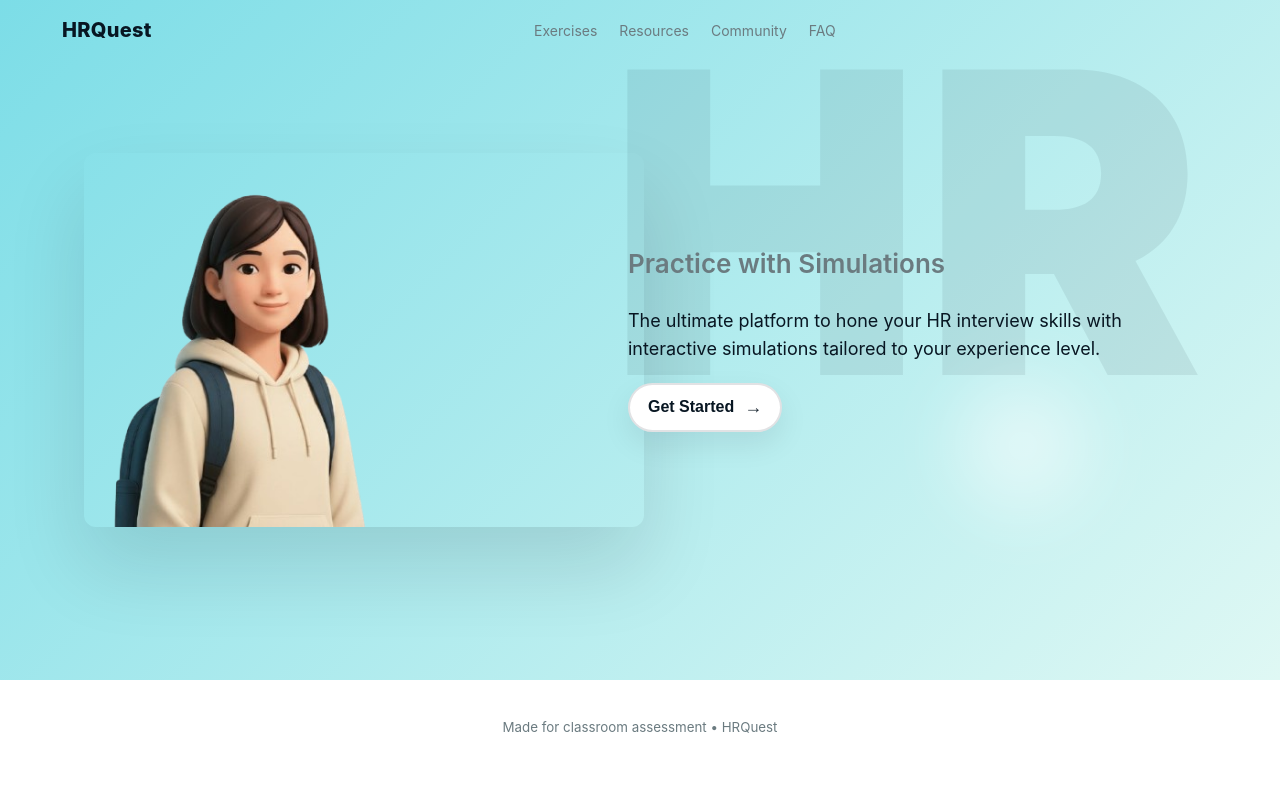
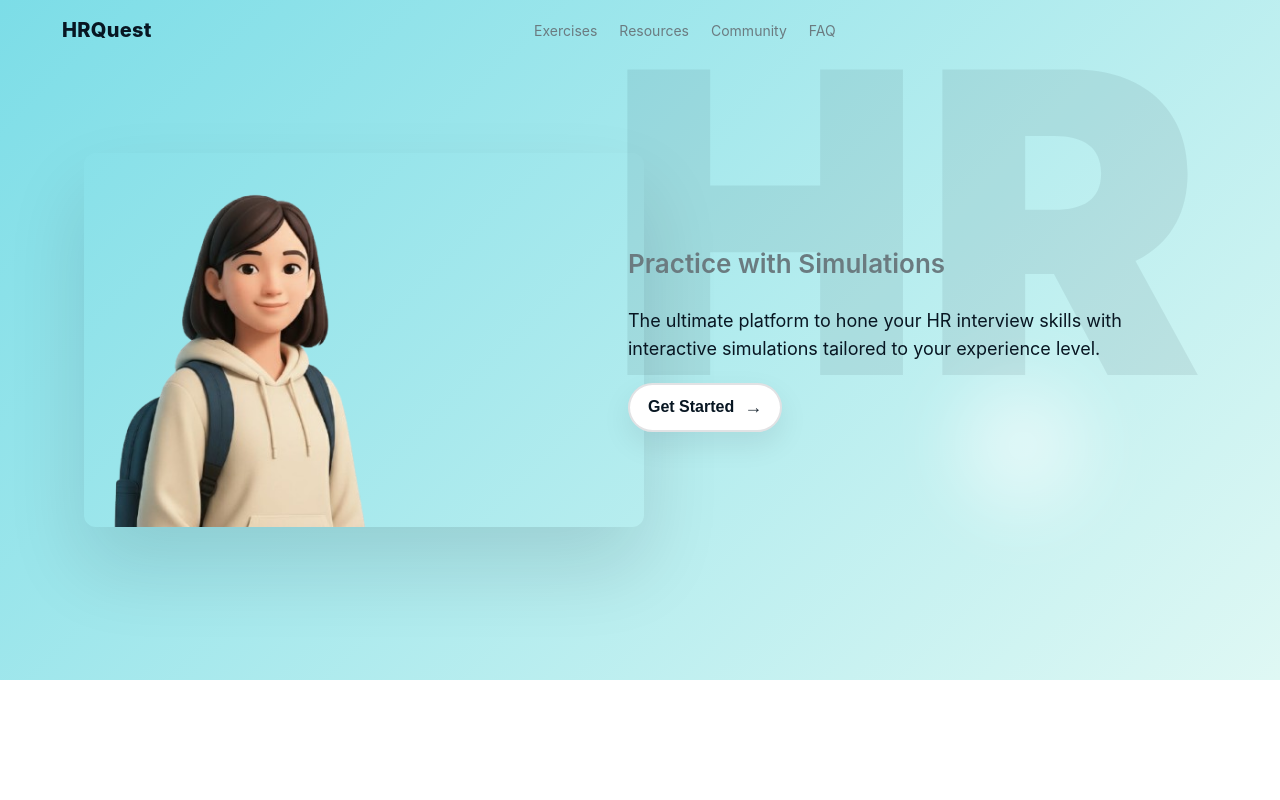
Before and after one commit to anshulmalik-bit/hr-quest, a Flask app: page / in a window 1280 px wide. Run offline with Flask 2, Linux system fonts and the light colour scheme.

Commit message:
Update index.html

```diff
--- a/templates/index.html
+++ b/templates/index.html
@@ -7,6 +7,8 @@
   <link rel="stylesheet" href="/static/css/landing.css">
 </head>
 <body>
+
+  <!-- HEADER -->
   <header class="site-header">
     <div class="header-inner">
       <div class="brand-left">HRQuest</div>
@@ -16,40 +18,49 @@
         <a class="nav-link" href="#">Community</a>
         <a class="nav-link" href="#">FAQ</a>
       </nav>
-      <div class="header-empty"></div>
+      <div class="header-right"></div>
     </div>
   </header>
 
+  <!-- HERO -->
   <main class="hero">
     <div class="hero-background"></div>
 
-    <!-- giant behind text -->
+    <!-- decorative background -->
     <div class="giant-text" aria-hidden="true">HR</div>
 
+    <!-- portrait glow and sparkles -->
+    <div class="portrait-glow"></div>
+    <div class="portrait-spark1"></div>
+    <div class="portrait-spark2"></div>
+
     <div class="hero-inner">
+
+      <!-- LEFT IMAGE -->
       <section class="hero-left" aria-hidden="true">
         <div class="portrait-wrap">
-          <!-- LOCAL PATH (from our session). If you want the repo copy, change src to /static/images/student.png -->
           <img id="studentImg" src="/static/images/student.png" alt="Student portrait">
-
         </div>
       </section>
 
-      <section class="hero-right" role="region" aria-labelledby="hero-h">
-        <h2 id="hero-h" class="kicker">Practice with Simulations</h2>
-        <p class="lead">The ultimate platform to hone your HR interview skills with interactive simulations tailored to your experience level.</p>
+      <!-- RIGHT TEXT -->
+      <section class="hero-right">
+        <h2 class="kicker">Practice with Simulations</h2>
+        <p class="lead">
+          The ultimate platform to hone your HR interview skills with interactive simulations tailored to your experience level.
+        </p>
+
         <div class="cta-row">
           <button class="btn-cta" onclick="location.href='/profile'">
             Get Started <span class="arrow">→</span>
           </button>
         </div>
       </section>
+
     </div>
   </main>
 
-  <footer class="site-footer">
-    <small>Made for classroom assessment • HRQuest</small>
-  </footer>
+  <!-- FOOTER REMOVED -->
 
   <script src="/static/js/landing.js"></script>
 </body>
```
